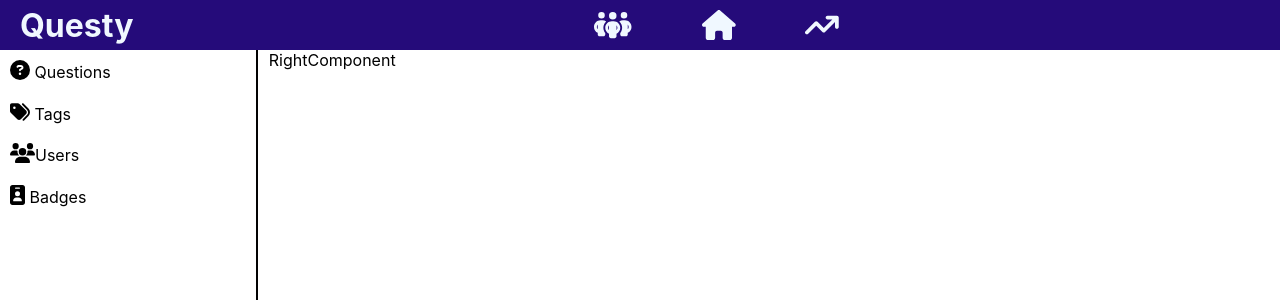
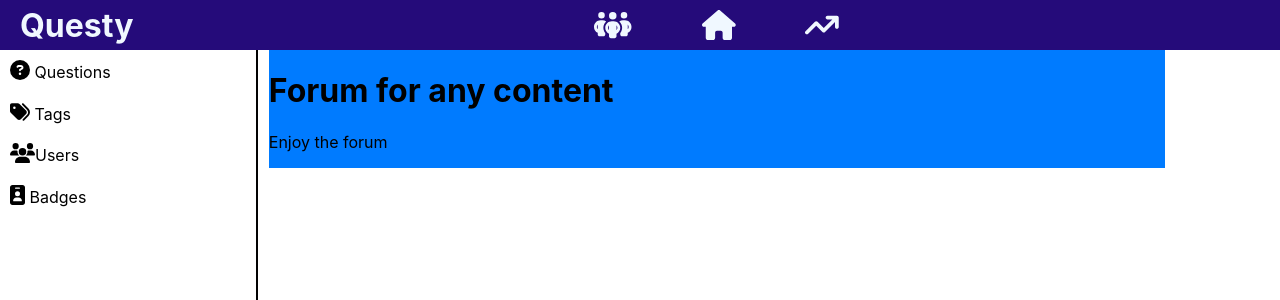
Before and after one commit to NixonOjiem/forum, a React (Create React App) app in the folder frontend/: page /forum in a window 1280 px wide. Shown: the top 300 px of the page. Built offline with nearby package versions, Linux system fonts and the light colour scheme.

Commit message:
Got to create the navigation of the side bar and the right navigation bar

```diff
--- a/frontend/src/App.css
+++ b/frontend/src/App.css
@@ -131,6 +131,7 @@
 }
 .sidebar-icon{
     font-size: 20px;
+    cursor: pointer;
 }
 /*End of editing the side bar*/
 
@@ -141,5 +142,6 @@
     margin-left:21%;
     position: absolute;
     margin-top: 50px;
+    background-color: #007BFF;
 }
 /*End of right-content the side bar*/
--- /dev/null
+++ b/frontend/src/components/Badges.js
@@ -0,0 +1,9 @@
+import React from 'react'
+
+function Badges() {
+  return (
+    <div>Badges</div>
+  )
+}
+
+export default Badges
--- a/frontend/src/components/Forums.js
+++ b/frontend/src/components/Forums.js
@@ -1,4 +1,4 @@
-import React from 'react'
+import React, { useState } from 'react'
 import Header from './Header'
 import SideBar from './SideBar'
 import QuestionList from './QuestionList'
@@ -6,11 +6,20 @@ import EntireForum from './EntireForum'
 import RightComponent from './RightComponent'
 
 function Forums() {
+  const [content, setContent] = useState(<div>
+    <h1>Forum for any content</h1>
+    <p>Enjoy the forum</p>
+  </div>)
+
+  const handleContentChange = (newContent) => {
+    setContent(newContent);
+  };
+
   return (
     <div className='forum-container'>
         <Header />
-        <SideBar />
-        <RightComponent />
+        <SideBar onContentChnage = {handleContentChange}/>
+        <RightComponent content = {content}/>
     </div>
   )
 }
--- a/frontend/src/components/RightComponent.js
+++ b/frontend/src/components/RightComponent.js
@@ -1,8 +1,10 @@
 import React from 'react'
 
-function RightComponent() {
+const RightComponent= ({content}) =>{
   return (
-    <div className='Right-content'>RightComponent</div>
+    <div className='Right-content'>
+        {content}
+    </div>
   )
 }
 
--- a/frontend/src/components/SideBar.js
+++ b/frontend/src/components/SideBar.js
@@ -6,17 +6,20 @@ import { faQuestionCircle } from '@fortawesome/free-solid-svg-icons';
 import { faUsers } from '@fortawesome/free-solid-svg-icons';
 import {faUser} from '@fortawesome/free-solid-svg-icons';
 import { faIdBadge } from '@fortawesome/free-solid-svg-icons';
+import QuestionList from './QuestionList';
+import Tags from './Tags';
+import Users from './Users';
+import Badges from './Badges';
 
 
-function SideBar() {
+const SideBar= ({onContentChnage})=> {
   return (
     <div className='sidebar'>
         <div className='container-side'>
-            <li><FontAwesomeIcon icon={faQuestionCircle} className='sidebar-icon' />  Questions</li>
-            <li><FontAwesomeIcon icon={faTags} className='sidebar-icon' />  Tags</li>
-            <li><FontAwesomeIcon icon={faUsers} className='sidebar-icon' />Users</li>
-            <li><FontAwesomeIcon icon={faIdBadge} className='sidebar-icon' />  Badges</li>
-
+            <li onClick={()=> onContentChnage(<QuestionList />)}><FontAwesomeIcon icon={faQuestionCircle} className='sidebar-icon' />  Questions</li>
+            <li onClick={()=> onContentChnage(<Tags />)}><FontAwesomeIcon icon={faTags} className='sidebar-icon' />  Tags</li>
+            <li onClick={()=> onContentChnage(<Users />)}><FontAwesomeIcon icon={faUsers} className='sidebar-icon' />Users</li>
+            <li onClick={()=> onContentChnage(<Badges />)}><FontAwesomeIcon icon={faIdBadge} className='sidebar-icon' />  Badges</li>
         </div>
     </div>
   )
--- /dev/null
+++ b/frontend/src/components/Tags.js
@@ -0,0 +1,9 @@
+import React from 'react'
+
+function Tags() {
+  return (
+    <div>Tags</div>
+  )
+}
+
+export default Tags
--- /dev/null
+++ b/frontend/src/components/Users.js
@@ -0,0 +1,9 @@
+import React from 'react'
+
+function Users() {
+  return (
+    <div>Users</div>
+  )
+}
+
+export default Users
```
